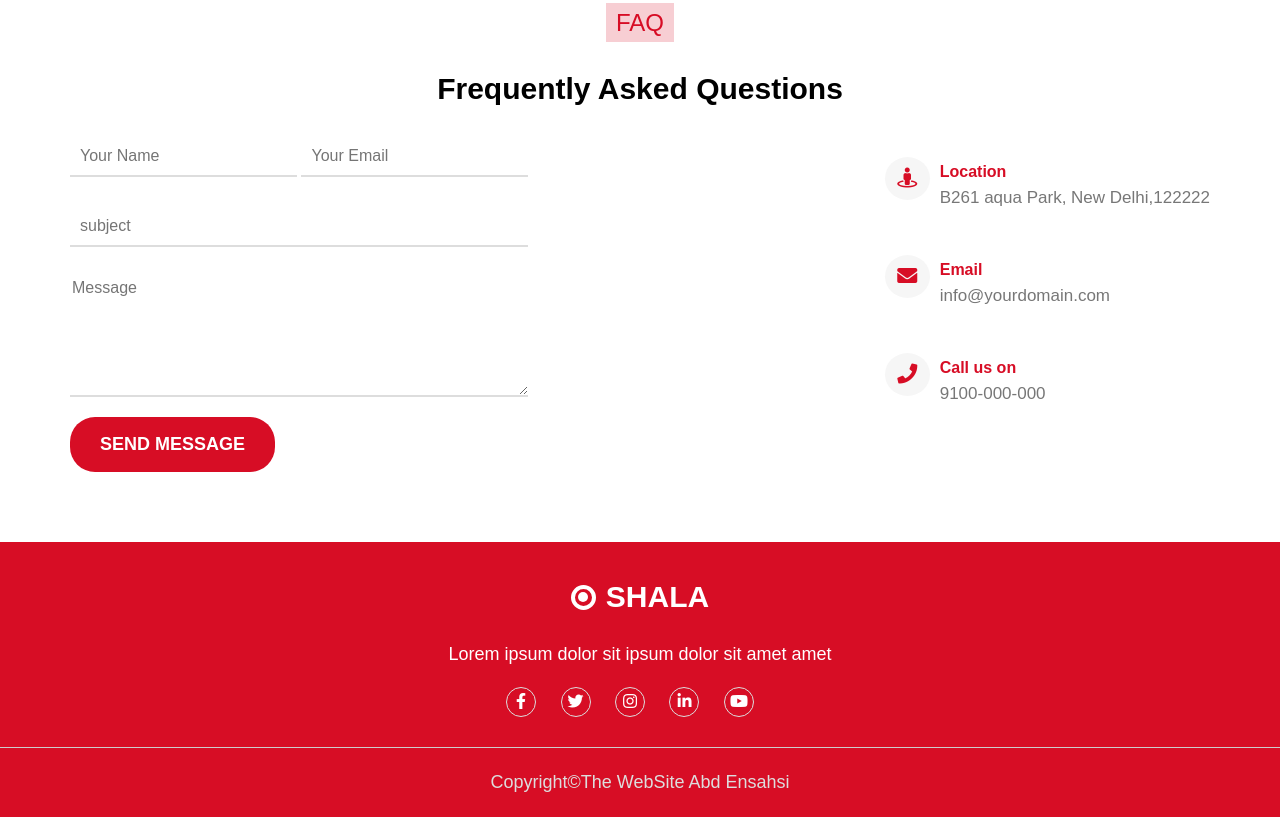
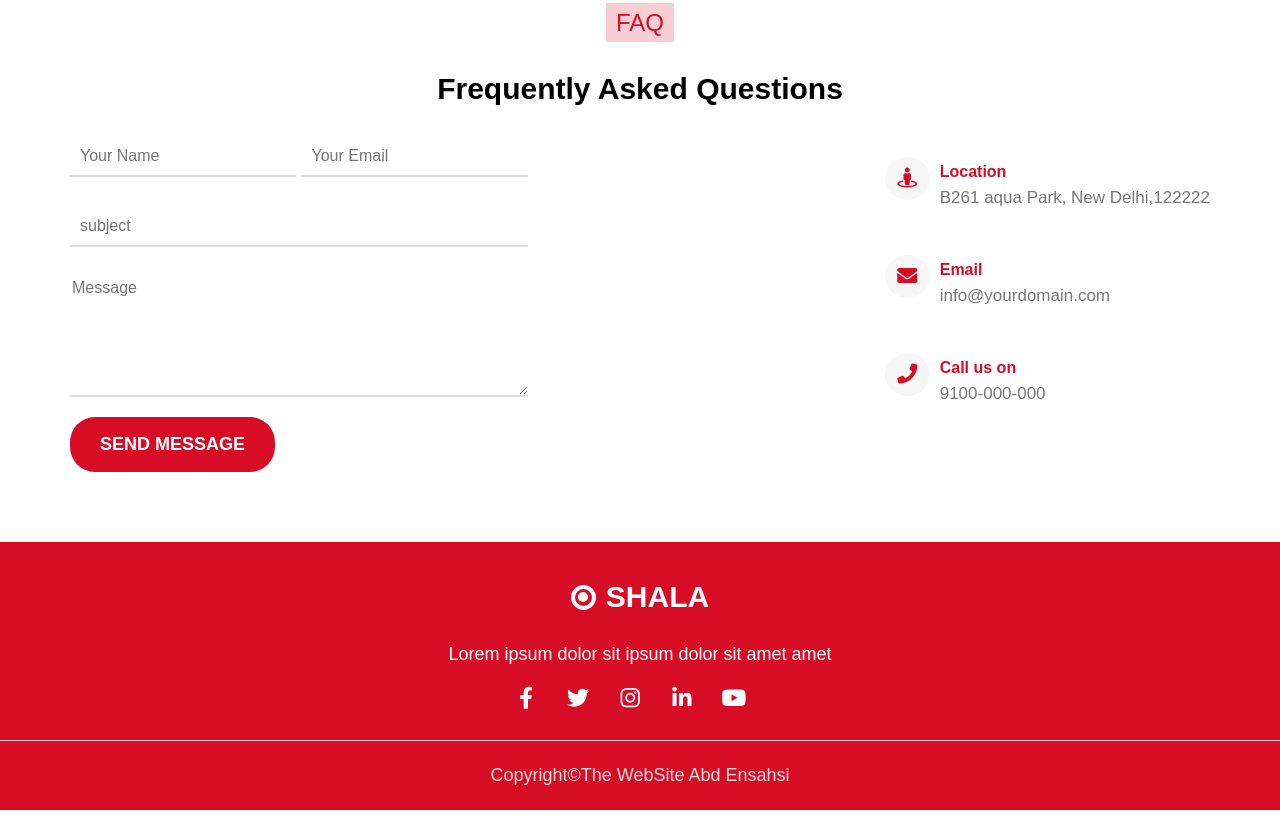
Before and after one commit to Enshasi/HTML_And_SASS_And-JS, a plain HTML site: page index.html in a window 1280 px wide. Shown: the part 4803-5620 px from the top of the page. Drawn offline with nearby package versions, Linux system fonts and the light colour scheme; files that its build step writes are made by us from their sources.

Commit message:
Update style.scss

```diff
--- a/css/style.scss
+++ b/css/style.scss
@@ -1029,12 +1029,9 @@
             color: #fff;
             margin-bottom: 30px;
             i {
-                border: 1px solid #ddd;
-                width: 30px;
-                height: 30px;
-                line-height: 1.7;
-                border-radius: 50%;
-                margin-right: 20px;
+               font-size:22px;
+                  margin-right: 20px;
+
             }
         }
         .copyright {
```
